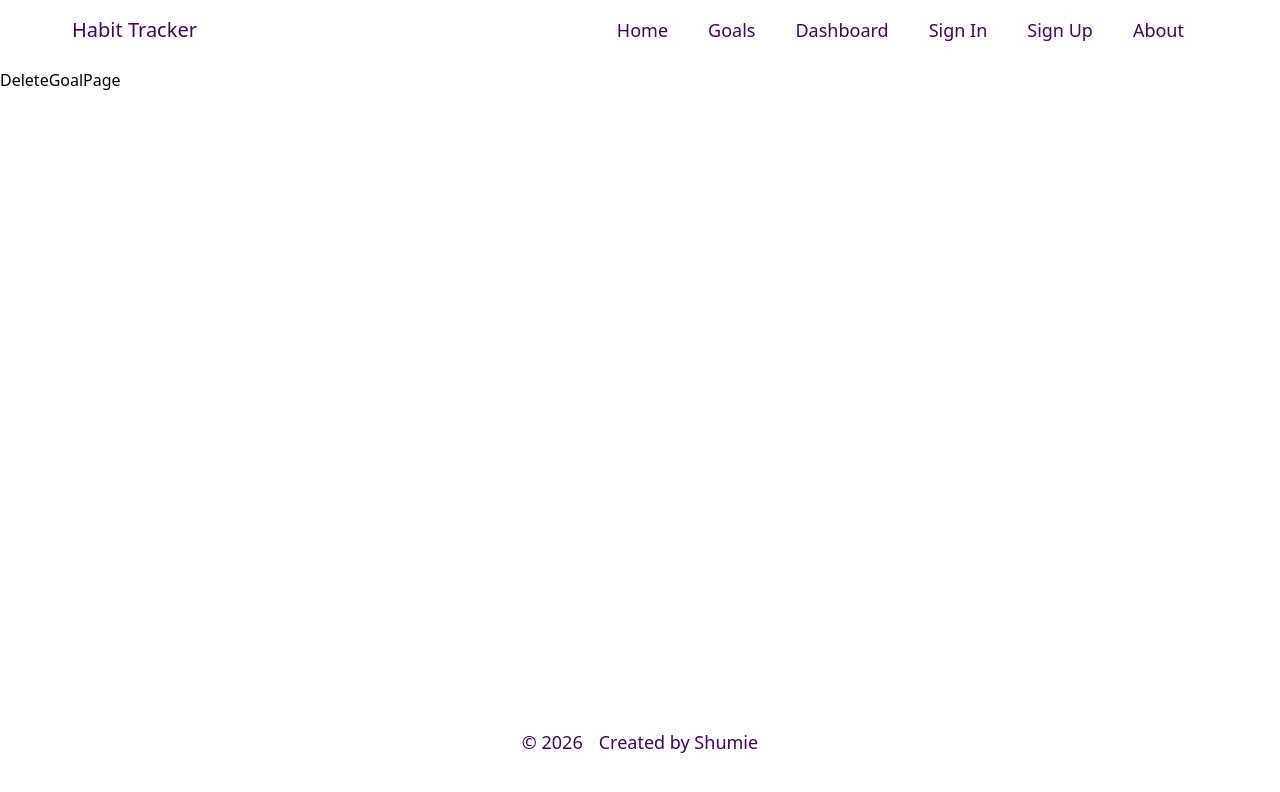
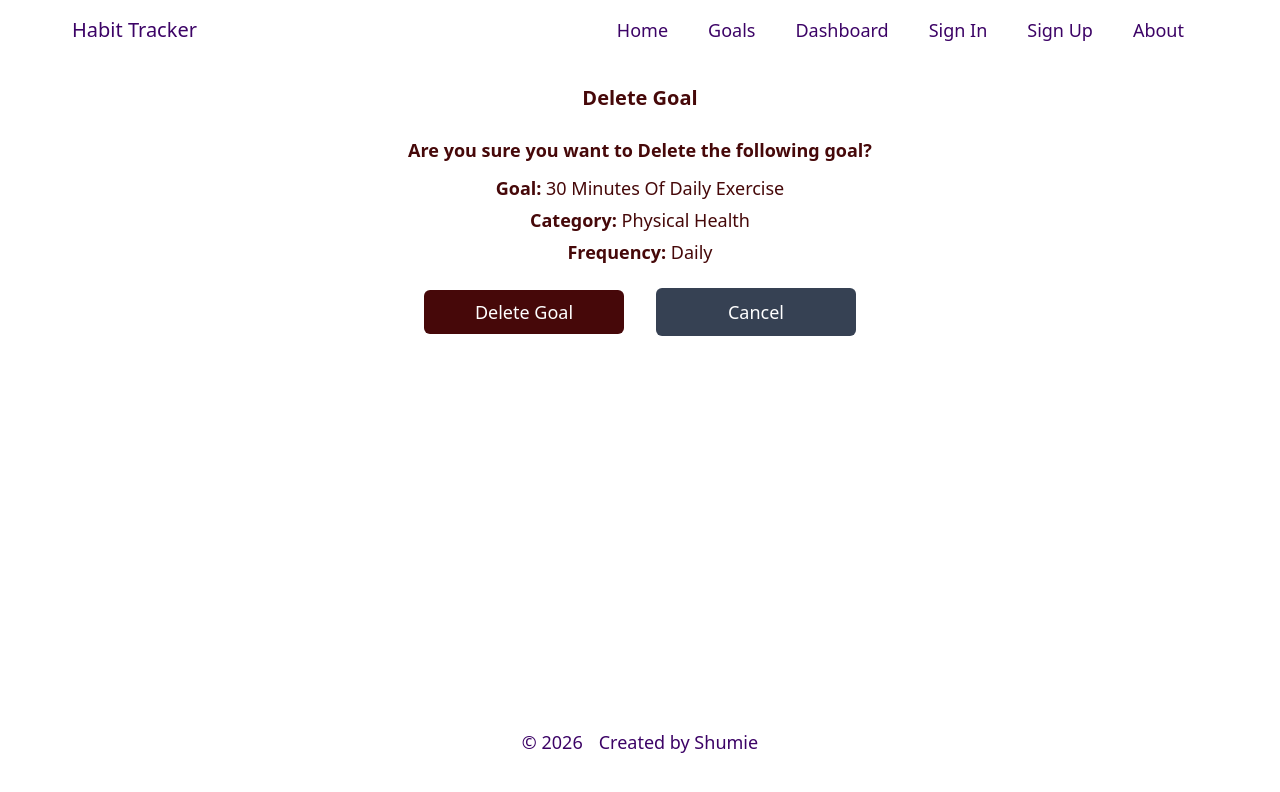
Before and after one commit to Shumieb/Habit-Tracker, a React app: page /delete-goal/1 in a window 1280 px wide. Shown: the top 792 px of the page. Built offline with nearby package versions, Linux system fonts and the light colour scheme; the HTML template or start-up script is replaced by a standard one.

Commit message:
completed delete goal page

```diff
--- a/src/components/habitDashCard.tsx
+++ b/src/components/habitDashCard.tsx
@@ -29,7 +29,7 @@ function HabitDashCard({ habit }: PropTypes) {
       }
     >
       <div>
-        <p className="text-xl px-2 capitalize pt-0.5 text-purple-950">
+        <p className="text-xl px-2 capitalize pt-0.5 text-purple-950 font-bold">
           {habit.name}
         </p>
 
--- a/src/helpers/entityTypes.tsx
+++ b/src/helpers/entityTypes.tsx
@@ -24,6 +24,7 @@ export interface habitOriginType {
   frequency: string;
   day: string | undefined;
   date: string | undefined;
+  active: boolean;
 }
 
 export interface habitType {
--- a/src/mockData/mockData.tsx
+++ b/src/mockData/mockData.tsx
@@ -28,6 +28,7 @@ export const mockHabits: habitOriginType[] = [
     frequency: "1",
     day: "",
     date: "",
+    active: true,
   },
   {
     id: "2",
@@ -36,6 +37,7 @@ export const mockHabits: habitOriginType[] = [
     frequency: "1",
     day: "",
     date: "",
+    active: true,
   },
   {
     id: "3",
@@ -44,6 +46,7 @@ export const mockHabits: habitOriginType[] = [
     frequency: "2",
     day: "3",
     date: "",
+    active: true,
   },
   {
     id: "4",
@@ -52,6 +55,7 @@ export const mockHabits: habitOriginType[] = [
     frequency: "2",
     day: "2",
     date: "",
+    active: true,
   },
   {
     id: "5",
@@ -60,6 +64,7 @@ export const mockHabits: habitOriginType[] = [
     frequency: "1",
     day: "",
     date: "",
+    active: true,
   },
   {
     id: "6",
@@ -68,6 +73,7 @@ export const mockHabits: habitOriginType[] = [
     frequency: "3",
     date: "20",
     day: "",
+    active: true,
   },
   {
     id: "7",
@@ -76,6 +82,7 @@ export const mockHabits: habitOriginType[] = [
     frequency: "2",
     day: "3",
     date: "",
+    active: true,
   },
 ];
 
--- a/src/pages/addNewGoalPage.tsx
+++ b/src/pages/addNewGoalPage.tsx
@@ -2,7 +2,7 @@ import { useState } from "react";
 import type { categoryType, frequencyType } from "../helpers/entityTypes";
 import { categories, mockFrequency, mockHabits } from "../mockData/mockData";
 import { catIconImgs, freqIconImgs } from "../helpers/iconsBank";
-import { useNavigate } from "react-router";
+import { Link, useNavigate } from "react-router";
 
 function AddNewGoalPage() {
   // variables
@@ -79,6 +79,7 @@ function AddNewGoalPage() {
       frequency: frequencyId,
       day: newDay,
       date: newDate,
+      active: true,
     };
 
     // TODO: Add new goal to array
@@ -240,8 +241,14 @@ function AddNewGoalPage() {
           <input
             type="submit"
             value="Add Goal"
-            className="bg-purple-950 text-white text-lg py-2 px-4 rounded-md w-[98%] cursor-pointer"
+            className="bg-purple-950 text-white text-lg py-2 px-4 rounded-md w-[46%] me-2 cursor-pointer"
           />
+          <Link
+            to="/user-dashboard/1"
+            className="bg-gray-600 text-white text-lg py-2 px-4 rounded-md cursor-pointer ms-2 w-[46%] text-center"
+          >
+            Cancel
+          </Link>
         </div>
       </form>
     </section>
--- a/src/pages/deleteGoalPage.tsx
+++ b/src/pages/deleteGoalPage.tsx
@@ -1,5 +1,132 @@
+import { useEffect, useState } from "react";
+import type {
+  categoryType,
+  frequencyType,
+  habitOriginType,
+} from "../helpers/entityTypes";
+import { categories, mockFrequency, mockHabits } from "../mockData/mockData";
+import { useNavigate, useParams } from "react-router";
+
 function DeleteGoalPage() {
-  return <div>DeleteGoalPage</div>;
+  // variables
+  const [habit, setHabit] = useState<habitOriginType>();
+  const [categoryName, setCategoryName] = useState<string>();
+  const [frequencyName, setFrequencyName] = useState<string>();
+  const [dayOfWeek, setDayofWeek] = useState<string>();
+
+  const [categoriesData, setCategoriesData] =
+    useState<categoryType[]>(categories);
+  const [frequencies, setFrequencies] =
+    useState<frequencyType[]>(mockFrequency);
+
+  const weekDays = [
+    { id: 0, day: "Sunday" },
+    { id: 1, day: "Monday" },
+    { id: 2, day: "Tuesday" },
+    { id: 3, day: "Wednesday" },
+    { id: 4, day: "Thursday" },
+    { id: 5, day: "Friday" },
+    { id: 6, day: "Saturday" },
+  ];
+
+  const navigate = useNavigate();
+
+  const param = useParams();
+
+  // runs when component mounts
+  useEffect(() => {
+    let foundHabit = mockHabits.find((item) => item.id == param.id?.toString());
+
+    if (foundHabit) {
+      setHabit(foundHabit);
+    }
+  }, []);
+
+  // runs when habit changes
+  useEffect(() => {
+    // set category
+    categoriesData.map((item) => {
+      if (item.id == habit?.category) {
+        setCategoryName(item.name);
+      }
+    });
+
+    // set frequency
+    frequencies.map((item) => {
+      if (item.id == habit?.frequency) {
+        setFrequencyName(item.name);
+      }
+    });
+
+    // set week day
+    weekDays.map((day) => {
+      if (day.id == Number(habit?.day)) {
+        setDayofWeek(day.day);
+      }
+    });
+  }, [habit]);
+
+  // run to delete habit
+  const handleDelete = () => {
+    console.log("delete", param.id);
+  };
+
+  // run to cancel delete
+  const handleCancel = () => {
+    // redirect to dashboard
+    navigate("/user-dashboard/1");
+  };
+
+  return (
+    <section className="w-[90%] mx-auto py-2 text-red-950 text-center flex flex-col justify-center align-center">
+      <h1 className="text-xl px-2 py-2 font-bold mb-2">Delete Goal</h1>
+
+      <p className="text-lg px-2 py-2 font-bold">
+        Are you sure you want to Delete the following goal?
+      </p>
+
+      <p className="capitalize text-lg py-0.5 px-2">
+        <b>Goal:</b> {habit?.name}
+      </p>
+
+      {/* category */}
+      <p className="capitalize text-lg py-0.5 px-2">
+        <b>Category:</b> {categoryName}
+      </p>
+
+      {/* frequency */}
+      <p className="capitalize text-lg py-0.5 px-2">
+        <b>Frequency:</b> {frequencyName}
+      </p>
+
+      {/* display day if weekly */}
+      {habit?.frequency == "2" && (
+        <p className="text-lg px-2 pt-0.5">
+          <b>Every:</b> {dayOfWeek}
+        </p>
+      )}
+
+      {/* display date if monthly */}
+      {habit?.frequency == "3" && (
+        <p className="text-lg px-2 pt-0.5">{habit.date}th of every month</p>
+      )}
+
+      <div className="mt-3 py-2 px-2">
+        <button
+          className="bg-red-950 text-white text-lg py-2 px-6 rounded-md cursor-pointer mx-4 w-[200px]"
+          onClick={handleDelete}
+        >
+          Delete Goal
+        </button>
+        <button
+          className="w-[200px] bg-gray-700 rounded-md cursor-pointer mx-4 py-2.5 px-6 text-white text-lg"
+          onClick={handleCancel}
+        >
+          Cancel
+        </button>
+      </div>
+    </section>
+  );
 }
 
 export default DeleteGoalPage;
--- a/src/pages/editGoalPage.tsx
+++ b/src/pages/editGoalPage.tsx
@@ -1,7 +1,7 @@
 import { useEffect, useState } from "react";
 import type { categoryType, frequencyType } from "../helpers/entityTypes";
 import { categories, mockFrequency, mockHabits } from "../mockData/mockData";
-import { useNavigate, useParams } from "react-router";
+import { Link, useNavigate, useParams } from "react-router";
 import { catIconImgs, freqIconImgs } from "../helpers/iconsBank";
 
 function EditGoalPage() {
@@ -98,6 +98,7 @@ function EditGoalPage() {
       frequency: frequencyId,
       day: newDay,
       date: newDate,
+      active: true,
     };
 
     // TODO: Add updated goal to array
@@ -261,8 +262,14 @@ function EditGoalPage() {
           <input
             type="submit"
             value="Edit Goal"
-            className="bg-purple-950 text-white text-lg py-2 px-4 rounded-md w-[98%] cursor-pointer"
+            className="bg-purple-950 text-white text-lg py-2 px-4 rounded-md cursor-pointer me-2 w-[46%]"
           />
+          <Link
+            to="/user-dashboard/1"
+            className="bg-gray-600 text-white text-lg py-2 px-4 rounded-md cursor-pointer ms-2 w-[46%] text-center"
+          >
+            Cancel
+          </Link>
         </div>
       </form>
     </section>
```
